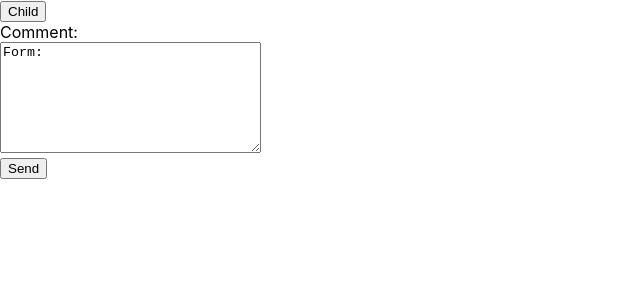
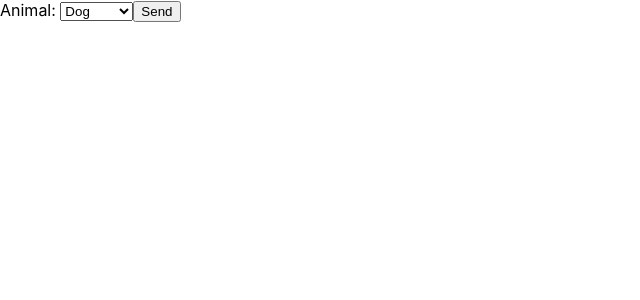
Before and after one commit to rikeda-cloud/react, a React (Create React App) app in the folder my-app/: page / in a window 1280 px wide. Shown: the top 300 px of the page, without its empty margins (0-640 px from the left). Built offline with nearby package versions, Linux system fonts and the light colour scheme.

Commit message:
[add] FormSelect Component

```diff
--- a/my-app/src/App.tsx
+++ b/my-app/src/App.tsx
@@ -1,12 +1,10 @@
 import './App.css';
-import { EventPropagation } from "./EventPropagation";
-import { FormTextarea } from "./FormTextarea";
+import { FormSelect } from "./FormSelect";
 
 function App() {
 	return (
 		<div>
-			<EventPropagation />
-			<FormTextarea />
+			<FormSelect />
 		</div>
 	);
 }
--- /dev/null
+++ b/my-app/src/FormSelect.tsx
@@ -0,0 +1,31 @@
+import React from 'react';
+
+export function FormSelect() {
+	const [form, setForm] = React.useState({
+		animal: "dog",
+	});
+
+	const handleForm = (e: React.ChangeEvent<HTMLSelectElement>) => {
+		setForm({
+			...form,
+			[e.target.name]: e.target.value,
+		});
+	};
+
+	const show = () => {
+		console.log(`Animal: ${form.animal}`);
+	}
+
+	return (
+		<form>
+			<label htmlFor="animal">Animal: </label>
+			<select id="animal" name="animal" value={form.animal} onChange={handleForm}>
+				<option value="dog">Dog</option>
+				<option value="cat">Cat</option>
+				<option value="hamster">Hamster</option>
+				<option value="rabbit">Rabbit</option>
+			</select>
+			<button type="button" onClick={show}>Send</button>
+		</form>
+	)
+}
```
